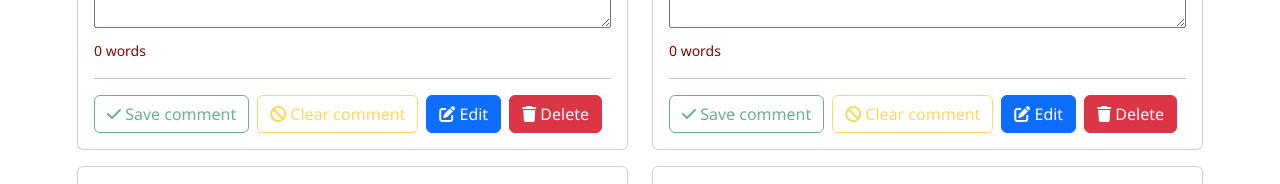
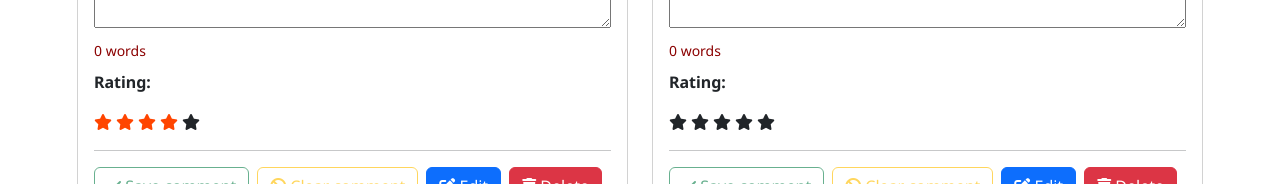
Before and after one commit to andrei-antal/db_ng_advced_ws, an Angular app: page /movies in a window 1280 px wide. Shown: the part 572-756 px from the top of the page. Built offline with nearby package versions, Linux system fonts and the light colour scheme; data requests are answered from the project's data file.

Commit message:
done challenge 9

```diff
--- a/db/movies.json
+++ b/db/movies.json
@@ -7,7 +7,8 @@
       "genre": "Mystery, Thriller, Drama",
       "plot": "A depressed man (Edward Norton) suffering from insomnia meets a strange soap salesman named Tyler Durden (Brad Pitt) and soon finds himself living in his squalid house after his perfect apartment is destroyed. The two bored men form an underground club with strict rules and fight other men who are fed up with their mundane lives. Their perfect partnership frays when Marla (Helena Bonham Carter), a fellow support group crasher, attracts Tyler's attention.",
       "poster": "https://upload.wikimedia.org/wikipedia/en/f/fc/Fight_Club_poster.jpg",
-      "comment": ""
+      "comment": "",
+      "rating": 4
     },
     {
       "id": "2",
@@ -16,7 +17,8 @@
       "genre": "Sci-fi, Mystery, Thriller, Action",
       "plot": "Dom Cobb (Leonardo DiCaprio) is a thief with the rare ability to enter people's dreams and steal their secrets from their subconscious. His skill has made him a hot commodity in the world of corporate espionage but has also cost him everything he loves. Cobb gets a chance at redemption when he is offered a seemingly impossible task: Plant an idea in someone's mind. If he succeeds, it will be the perfect crime, but a dangerous enemy anticipates Cobb's every move.",
       "poster": "https://upload.wikimedia.org/wikipedia/en/2/2e/Inception_%282010%29_theatrical_poster.jpg",
-      "comment": ""
+      "comment": "",
+      "rating": 0
     },
     {
       "id": "3",
@@ -25,7 +27,8 @@
       "genre": "Action, Adventure, Fantasy",
       "plot": "With the help of allies Lt. Jim Gordon (Gary Oldman) and DA Harvey Dent (Aaron Eckhart), Batman (Christian Bale) has been able to keep a tight lid on crime in Gotham City. But when a vile young criminal calling himself the Joker (Heath Ledger) suddenly throws the town into chaos, the caped Crusader begins to tread a fine line between heroism and vigilantism.",
       "poster": "https://upload.wikimedia.org/wikipedia/en/1/1c/The_Dark_Knight_%282008_film%29.jpg",
-      "comment": ""
+      "comment": "",
+      "rating": 0
     },
     {
       "id": "4",
@@ -34,7 +37,8 @@
       "genre": "Crime, Drama",
       "plot": "Widely regarded as one of the greatest films of all time, this mob drama, based on Mario Puzo's novel of the same name, focuses on the powerful Italian-American crime family of Don Vito Corleone (Marlon Brando). When the don's youngest son, Michael (Al Pacino), reluctantly joins the Mafia, he becomes involved in the inevitable cycle of violence and betrayal. Although Michael tries to maintain a normal relationship with his wife, Kay (Diane Keaton), he is drawn deeper into the family business.",
       "poster": "https://upload.wikimedia.org/wikipedia/en/1/1c/Godfather_ver1.jpg",
-      "comment": ""
+      "comment": "",
+      "rating": 0
     }
   ],
   "genres": [
--- a/src/app/movies/components/movie-item/movie-item.component.html
+++ b/src/app/movies/components/movie-item/movie-item.component.html
@@ -38,6 +38,10 @@
           <p>{{ movieComment }}</p>
         </div>
       </ng-template>
+      <div class="mt-2">
+        <p class="fw-bold">Rating:</p>
+        <ngm-rating-control [formControl]="ratingFC" />
+      </div>
       <hr />
       <button
         (click)="saveComment()"
--- a/src/app/movies/components/movie-item/movie-item.component.ts
+++ b/src/app/movies/components/movie-item/movie-item.component.ts
@@ -8,10 +8,11 @@ import {
 } from '@angular/core';
 import { Movie } from '../../model/movie';
 import { CommonModule } from '@angular/common';
-import { FormsModule } from '@angular/forms';
+import { FormControl, FormsModule, ReactiveFormsModule } from '@angular/forms';
 import { RouterModule } from '@angular/router';
 import { WordCountPipe } from '../../pipes/word-count.pipe';
 import { MovieImageFallbackDirective } from '../../directives/movie-image-fallback/movie-image-fallback.directive';
+import { RatingControlComponent } from '../rating-control/rating-control.component';
 
 export interface CommentUpdate {
   id: string;
@@ -23,10 +24,12 @@ export interface CommentUpdate {
   standalone: true,
   imports: [
     FormsModule,
+    ReactiveFormsModule,
     CommonModule,
     RouterModule,
     WordCountPipe,
     MovieImageFallbackDirective,
+    RatingControlComponent,
   ],
   templateUrl: './movie-item.component.html',
   styleUrls: ['./movie-item.component.scss'],
@@ -37,6 +40,9 @@ export class MovieItemComponent implements OnChanges {
   @Output() commentUpdate = new EventEmitter<CommentUpdate>();
   @Output() movieDelete = new EventEmitter<string>();
 
+  ratingFC = new FormControl(0, { nonNullable: true });
+  @Output() rateMovie = this.ratingFC.valueChanges;
+
   commentSaved = false;
   movieComment = '';
 
@@ -44,6 +50,7 @@ export class MovieItemComponent implements OnChanges {
     if (changes['movie']) {
       this.movieComment = changes['movie'].currentValue.comment;
       this.commentSaved = this.movieComment.length > 0;
+      this.ratingFC.setValue(this.movie.rating, { emitEvent: false });
     }
   }
 
--- a/src/app/movies/components/movie-list/movie-list.component.html
+++ b/src/app/movies/components/movie-list/movie-list.component.html
@@ -12,6 +12,7 @@
       *ngFor="let movie of movies; trackBy: trackByFn"
       (commentUpdate)="handleCommentUpdate($event)"
       (movieDelete)="handleMovieDelete($event)"
+      (rateMovie)="handleRateMovie($event, movie.id)"
       [movie]="movie"
     ></ngm-movie-item>
   </div>
--- a/src/app/movies/components/movie-list/movie-list.component.ts
+++ b/src/app/movies/components/movie-list/movie-list.component.ts
@@ -58,4 +58,8 @@ export class MovieListComponent implements OnInit, AfterViewInit, OnDestroy {
   handleMovieDelete(movieId: string): void {
     this.movieService.deleteMovie(movieId).subscribe();
   }
+
+  handleRateMovie(rating: number, movieId: string): void {
+    this.movieService.updateRating(movieId, rating).subscribe();
+  }
 }
--- /dev/null
+++ b/src/app/movies/components/rating-control/rating-control.component.html
@@ -0,0 +1,7 @@
+<i
+  role="button"
+  *ngFor="let state of starStates; let i = index"
+  class="fa-solid fa-star"
+  [class.filled-star]="state"
+  (click)="ratingChange(i + 1)"
+></i>
--- /dev/null
+++ b/src/app/movies/components/rating-control/rating-control.component.scss
@@ -0,0 +1,11 @@
+:host {
+    .filled-star {
+        color: orangered;
+    }
+
+    i {
+        cursor: pointer;
+        user-select: none;
+        margin-right: 0.25rem;
+    }
+}
--- /dev/null
+++ b/src/app/movies/components/rating-control/rating-control.component.ts
@@ -0,0 +1,45 @@
+import { Component } from '@angular/core';
+import { CommonModule } from '@angular/common';
+import { ControlValueAccessor, NG_VALUE_ACCESSOR } from '@angular/forms';
+
+@Component({
+  selector: 'ngm-rating-control',
+  standalone: true,
+  imports: [CommonModule],
+  templateUrl: './rating-control.component.html',
+  styleUrl: './rating-control.component.scss',
+  providers: [
+    {
+      provide: NG_VALUE_ACCESSOR,
+      multi: true,
+      useExisting: RatingControlComponent,
+    },
+  ],
+})
+export class RatingControlComponent implements ControlValueAccessor {
+  starStates = [false, false, false, false, false];
+  onChange!: (rating: number) => {};
+  onTouched!: () => {};
+
+  writeValue(rating: number): void {
+    this.updateRating(rating);
+  }
+
+  registerOnChange(fn: any): void {
+    this.onChange = fn;
+  }
+
+  registerOnTouched(fn: any): void {
+    this.onTouched = fn;
+  }
+
+  ratingChange(newRating: number) {
+    this.updateRating(newRating);
+    this.onChange(newRating);
+    this.onTouched();
+  }
+
+  updateRating(newRating: number) {
+    this.starStates = this.starStates.map((_, index) => index < newRating);
+  }
+}
--- a/src/app/movies/model/movie.ts
+++ b/src/app/movies/model/movie.ts
@@ -8,6 +8,7 @@ export interface Movie {
   plot: string;
   comment: string;
   poster?: string;
+  rating: number;
 }
 
 export const EMPTY_MOVIE: Movie = {
@@ -18,4 +19,5 @@ export const EMPTY_MOVIE: Movie = {
   year: '',
   comment: '',
   poster: '',
+  rating: 0,
 };
--- a/src/app/movies/services/movie.service.ts
+++ b/src/app/movies/services/movie.service.ts
@@ -52,4 +52,10 @@ export class MovieService {
   getGenres(): Observable<string[]> {
     return this.http.get<string[]>(this.#genreApi);
   }
+
+  updateRating(movieId: string, rating: number): Observable<Movie> {
+    return this.http
+      .patch<Movie>(`${this.#movieApi}/${movieId}`, { rating })
+      .pipe(tap(() => this.getMovies()));
+  }
 }
```
Also changed, not shown: db/movies_backup.json (+8 -4 lines), 1 other file (tests, documents, lock files or other folders).
